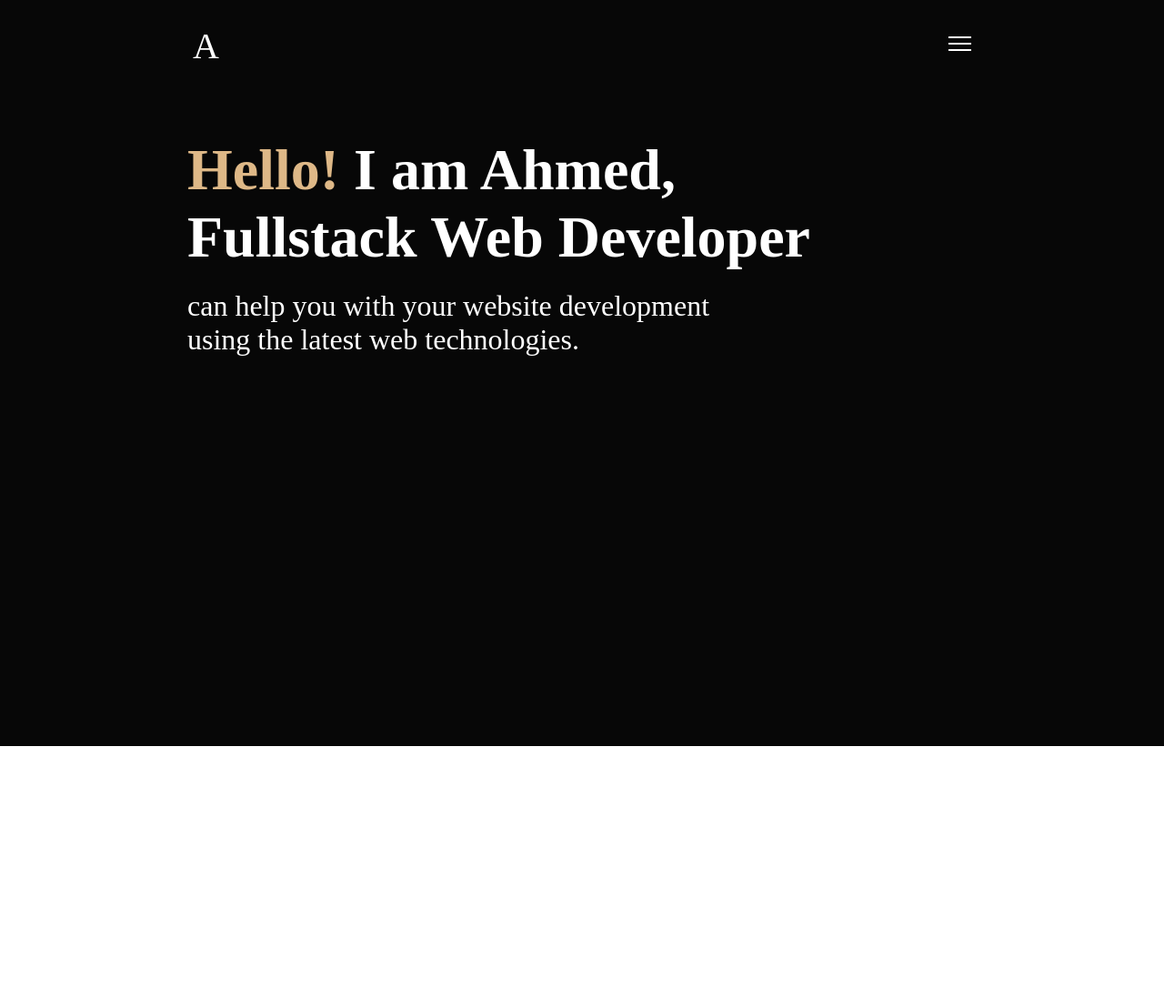
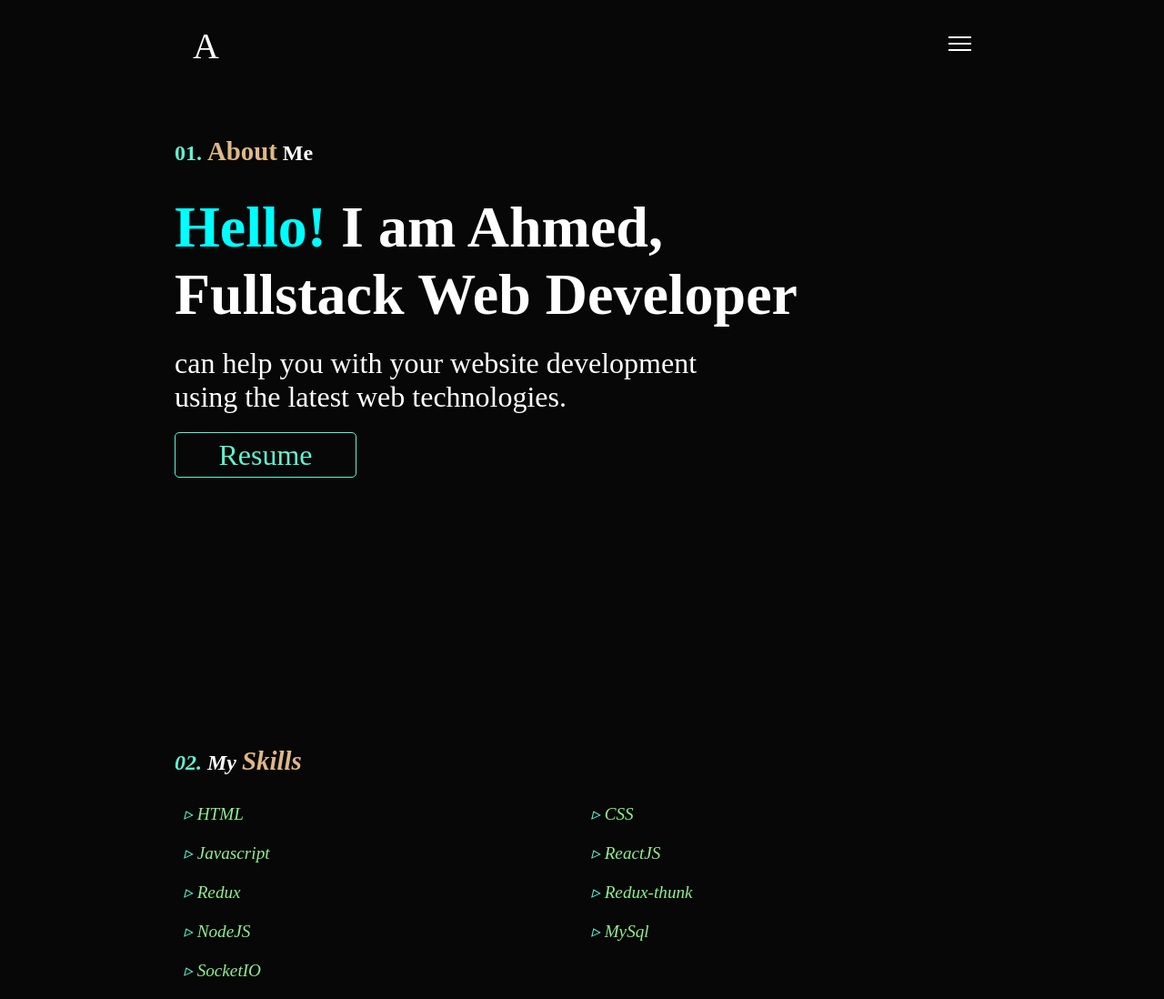
Before and after one commit to ahmed-gomaa2/ahmed, a website: page index.html in a window 1280 px wide. Shown: the whole page at 91% size. Before the commit the page ends 820 px from the top, so only its background shows below. Drawn offline with Linux system fonts and the light colour scheme.

Commit message:
adding the skills section

```diff
--- a/index.html
+++ b/index.html
@@ -45,16 +45,25 @@
             </div>
         </div>
     </div>
+
     <div class="portfolio--about">
+        <div class="portfolio--about-header">
+            <h2><span>01. </span><span>About</span> Me</h2>
+        </div>
         <div class="portfolio--about-info">
             <h1><span class="portfolio--about-info-greeting">Hello!</span> I am Ahmed,<br /> Fullstack Web Developer</h1>
             <p>can help you with your website development<br /> using the latest web technologies.</p>
+            <p class="portfolio--about-resume"><a href="src/files/web%20.pdf"><span>Resume</span></a></p>
+        </div>
+    </div>
+
+    <div class="portfolio--skills">
+        <div class="portfolio--skills-header">
+            <h2><span>02. </span>My <span>Skills</span></h2>
+        </div>
+        <div class="portfolio--skills-container">
 
         </div>
-
-<!--        <div class="portfolio&#45;&#45;about-img">-->
-<!--            <img src="src/img/portfolio-image.png" />-->
-<!--        </div>-->
     </div>
 </body>
 </html>
--- a/src/css/style.css
+++ b/src/css/style.css
@@ -29,7 +29,7 @@ body {
     top: 0;
     left: 0;
     z-index: 1000;
-    transition: all ease-in-out 0.5s;
+    transition: all ease-in-out 0.4s;
 }
 
 .portfolio--nav--container-parent {
@@ -95,7 +95,7 @@ body {
 .portfolio--sidebar {
     width: 100%;
     height: 100vh;
-    transform: translateX(300px);
+    transform: translateX(100%);
     position: fixed;
     top: 0;
     right: 0;
@@ -187,13 +187,30 @@ body {
     height: 820px;
     background: #070707;
     display: flex;
+    flex-direction: column;
     align-items: center;
-    justify-content: center;
     padding-top: 150px;
     padding-left: 20px;
     padding-right: 20px;
     position: relative;
     z-index: 5;
+}
+
+.portfolio--about-header {
+    width: 100%;
+    text-align: left;
+    margin-bottom: 30px;
+    color: white;
+}
+
+.portfolio--about-header span:first-child {
+    color: #5FF3D1;
+}
+
+.portfolio--about-header span:last-child {
+    color: burlywood;
+    font-weight: bold;
+    font-size: 120%;
 }
 
 .portfolio--about-info {
@@ -210,22 +227,117 @@ body {
 }
 
 .portfolio--about-info-greeting {
-    color: burlywood;
+    color: aqua;
 
 }
 
-.portfolio--about-img {
-    position: absolute;
-    bottom: 0;
-    right: 0;
-    z-index: -1;
-    width: 55%;
-    opacity: 0.9;
+.portfolio--about-resume {
+    width: 200px;
+    height: 50px;
+    background: inherit;
+    border: 1px solid #5FF3D1;
+    border-radius: 5px;
+    cursor: pointer;
+    transition: all ease-in-out 0.2s;
+}
+
+.portfolio--about-resume:hover {
+    background: #133040;
+}
+
+.portfolio--about-resume a {
+    text-decoration: none;
+    color: #5FF3D1;
+    outline: none;
+    width: 100%;
+    height: 100%;
+    display: flex;
+    align-items: center;
+    justify-content: center;
 }
 
 @media (min-width: 700px) {
+    .portfolio--about {
+        padding-right: 0;
+        padding-left: 0;
+    }
+
+    .portfolio--about-header {
+        width: 70%;
+    }
     .portfolio--about-info {
         width: 70%;
         font-size: 200%;
     }
 }
+
+
+/****************************************************************************/
+/************************** Handling Skills Section *************************/
+/****************************************************************************/
+.portfolio--skills {
+    width: 100%;
+    background: #070707;
+    display: flex;
+    flex-direction: column;
+    align-items: center;
+    padding-left: 20px;
+    padding-right: 20px;
+}
+
+.portfolio--skills * {
+    font-style: italic;
+    font-family: "Zilla Slab", serif;
+    color: white;
+}
+
+.portfolio--skills-header {
+    margin-bottom: 30px;
+    width: 100%;
+}
+
+.portfolio--skills-header span:first-child {
+    color: #5FF3D1;
+}
+
+.portfolio--skills-header span:last-child {
+    color: burlywood;
+    font-weight: bold;
+    font-size: 120%;
+}
+
+.portfolio--skills-container {
+    width: 100%;
+    display: flex;
+    flex-direction: row;
+    flex-wrap: wrap;
+    margin-left: 20px;
+}
+
+.portfolio--skills-skill {
+    width: 50%;
+    font-size: 120%;
+    color: lightgreen;
+    font-weight: lighter;
+    font-family: "Zilla Slab", serif;
+    margin-bottom: 20px;
+}
+
+.portfolio--skills-skill span {
+    background: #070707;
+    margin-right: 5px;
+    color: #5FF3D1;
+}
+
+@media (min-width: 700px) {
+    .portfolio--skills {
+        padding-right: 0;
+        padding-left: 0;
+    }
+    .portfolio--skills-header {
+        width: 70%;
+    }
+    .portfolio--skills-container {
+        width: 70%;
+    }
+}
--- a/src/js/controller.js
+++ b/src/js/controller.js
@@ -6,6 +6,7 @@ const body = document.querySelector("body");
 const about = document.querySelector('.portfolio--about');
 const header = document.querySelector('.portfolio--nav');
 const dummy = document.querySelector('.portfolio--dummy');
+const skillsContainer = document.querySelector('.portfolio--skills-container');
 
 /****************************** HANDLE BURGER CLICK **********************/
 burger.addEventListener('click', (e) => {
@@ -34,10 +35,6 @@ const stickyNav = (entries) => {
     else header.classList.remove('sticky');
 }
 
-// const navHeight = header.getBoundingClientRect().height;
-
-// console.log(navHeight)
-
 const headerObserver = new IntersectionObserver(stickyNav, {
     root: null,
     threshold: 0,
@@ -47,3 +44,22 @@ const headerObserver = new IntersectionObserver(stickyNav, {
 
 
 headerObserver.observe(dummy);
+
+
+/************************************* Handling Skills section ************************/
+const skills = [
+    'HTML',
+    'CSS',
+    'Javascript',
+    'ReactJS',
+    'Redux',
+    'Redux-thunk',
+    'NodeJS',
+    'MySql',
+    'SocketIO'
+];
+
+skills.map(s => {
+    const markup = `<div class="portfolio--skills-skill"><span>▹</span>${s}</div>`;
+    skillsContainer.insertAdjacentHTML('beforeend', markup)
+})
```
Also changed, not shown: 1 other file.
